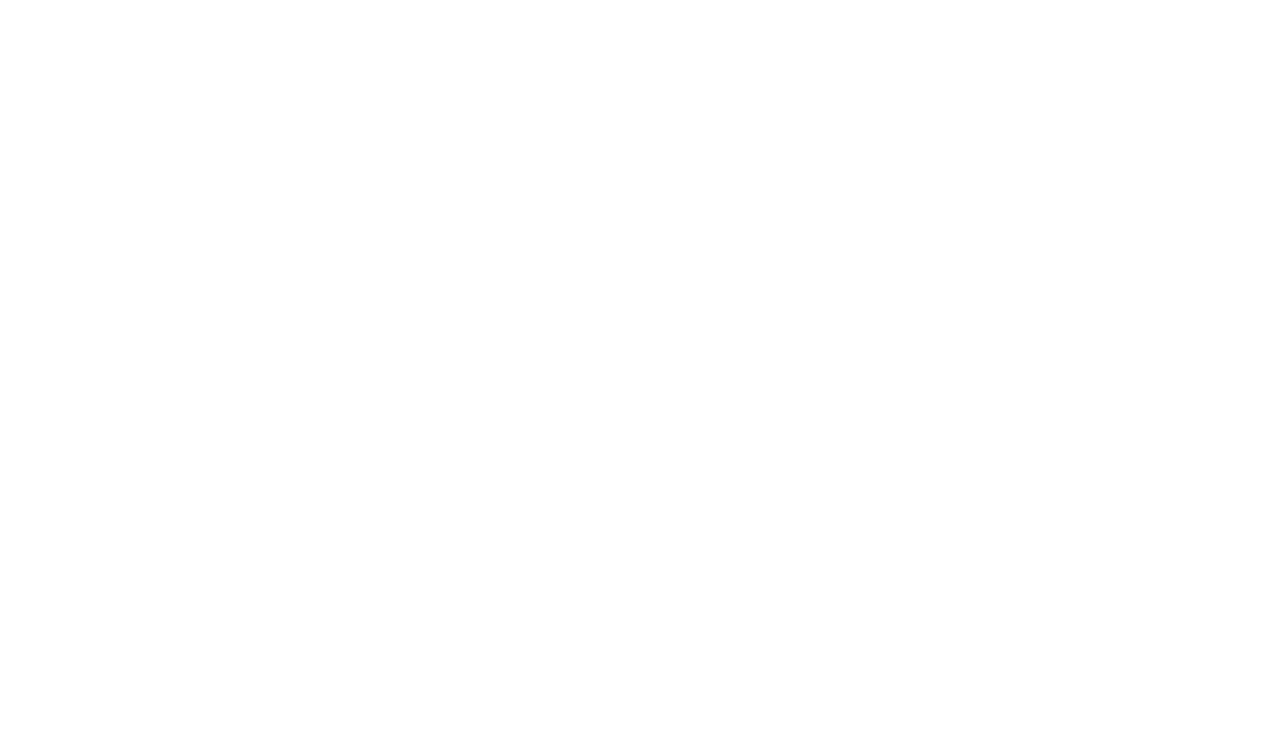
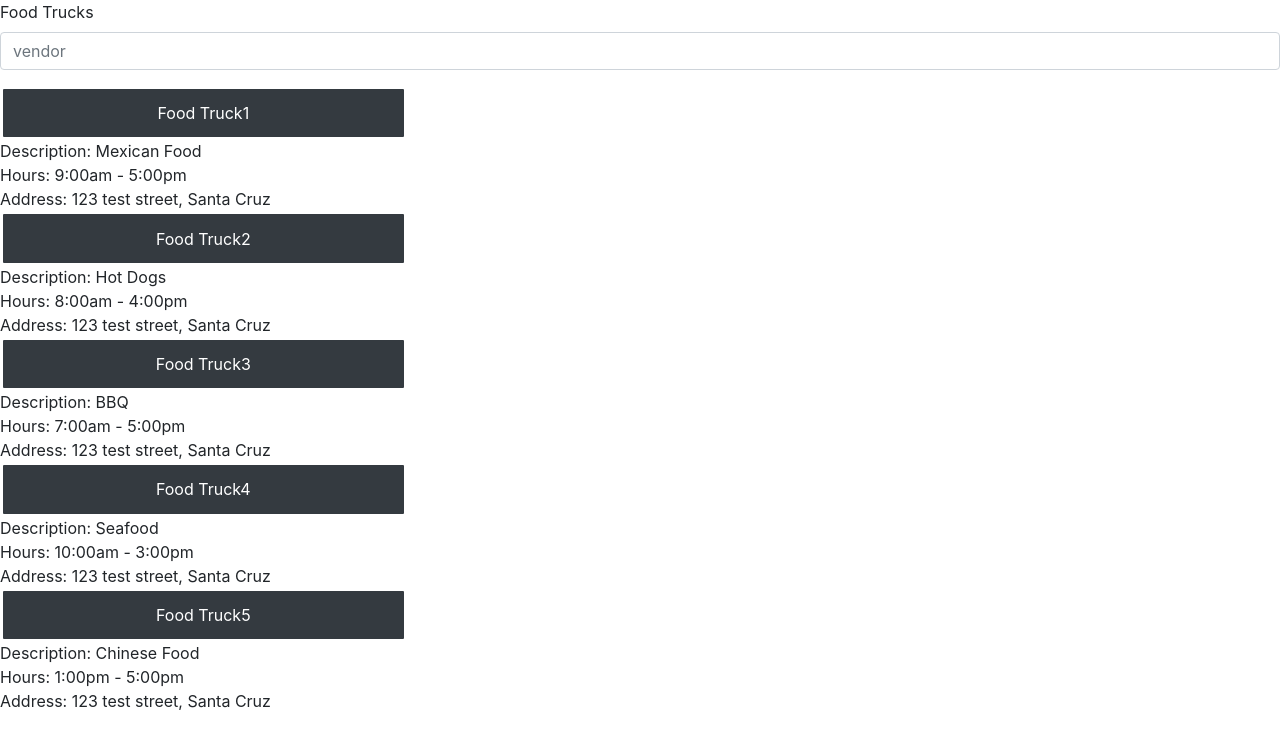
Before and after one commit to julioahurtado/Truck-d, a React (Create React App) app in the folder UI-Files/: page /customer/foodtrucks in a window 1280 px wide. Shown: the top 748 px of the page. Built offline with nearby package versions, Linux system fonts and the light colour scheme.

Commit message:
Customer vendor list ui

```diff
--- a/UI-Files/src/modules/Customer/css/Style.css
+++ b/UI-Files/src/modules/Customer/css/Style.css
@@ -1,8 +1,21 @@
-.container{
+.customer{
     display: flex;
     flex-direction: column;
-    justify-content: center;
     align-items: center;
-    text-align: center;
-    min-height: 100vh;
+    flex-grow: 0;
+    padding: 3%;
 }
+img{
+    width:30%;
+}
+.img{
+    align-items: center;
+}
+.vendorname{
+    position: relative;
+    display: block;
+    margin-bottom: -1px;
+    border: 3px solid rgb(255, 255, 255);
+    padding: 3%;
+    width:100%;
+}
--- /dev/null
+++ b/UI-Files/src/modules/Customer/pages/CustomerFoodTruckElement.tsx
@@ -0,0 +1,26 @@
+import * as React from 'react'
+import CustomerFoodTrucks from './CustomerFoodTrucks'
+import { Button, Row } from 'react-bootstrap'
+import '../css/Style.css';
+interface CustomerFoodTruckElementProps {
+    vendorName: String;
+    vendorDescription: String;
+    vendorHours: String;
+    vendorAddress: String;
+}
+
+
+export default class CustomerFoodTruckElement extends React.Component<CustomerFoodTruckElementProps> {
+    render() {
+        return (
+            <div>
+                <Button variant="dark" className="vendorname">{this.props.vendorName}
+                </Button>
+                <div>Description: {this.props.vendorDescription} </div>
+                <div>Hours: {this.props.vendorHours}</div>
+                <div>Address: {this.props.vendorAddress}</div>
+            </div>
+
+        )
+    }
+}
--- /dev/null
+++ b/UI-Files/src/modules/Customer/pages/CustomerFoodTrucks.tsx
@@ -0,0 +1,50 @@
+
+import * as React from 'react'
+import { Form, Row, Col, ListGroup } from 'react-bootstrap'
+import CustomerFoodTrucksElement from './CustomerFoodTruckElement'
+
+
+
+export default class CustomerFoodTrucks extends React.Component<any> {
+    render() {
+        return (
+            <div>
+                <Form>
+                    <Form.Group controlId="formBasicPassword">
+                        <Form.Label>Food Trucks</Form.Label>
+                        <Form.Control type="foodtruck" placeholder="vendor" />
+                    </Form.Group>
+                </Form>
+                <Row>
+                    <Col sm={4}>
+                        <CustomerFoodTrucksElement vendorName="Food Truck1"
+                            vendorDescription="Mexican Food"
+                            vendorHours="9:00am - 5:00pm"
+                            vendorAddress="123 test street, Santa Cruz">
+                        </CustomerFoodTrucksElement>
+                        <CustomerFoodTrucksElement vendorName="Food Truck2"
+                            vendorDescription="Hot Dogs"
+                            vendorHours="8:00am - 4:00pm"
+                            vendorAddress="123 test street, Santa Cruz">
+                        </CustomerFoodTrucksElement>
+                        <CustomerFoodTrucksElement vendorName="Food Truck3"
+                            vendorDescription="BBQ"
+                            vendorHours="7:00am - 5:00pm"
+                            vendorAddress="123 test street, Santa Cruz">
+                        </CustomerFoodTrucksElement>
+                        <CustomerFoodTrucksElement vendorName="Food Truck4"
+                            vendorDescription="Seafood"
+                            vendorHours="10:00am - 3:00pm"
+                            vendorAddress="123 test street, Santa Cruz">
+                        </CustomerFoodTrucksElement>
+                        <CustomerFoodTrucksElement vendorName="Food Truck5"
+                            vendorDescription="Chinese Food"
+                            vendorHours="1:00pm - 5:00pm"
+                            vendorAddress="123 test street, Santa Cruz">
+                        </CustomerFoodTrucksElement>
+                    </Col>
+                </Row>
+            </div>
+        )
+    }
+}
--- a/UI-Files/src/modules/Customer/pages/CustomerLandingPage.tsx
+++ b/UI-Files/src/modules/Customer/pages/CustomerLandingPage.tsx
@@ -1,27 +1,47 @@
 import * as React from 'react'
-import  { Router, Link, Switch, Route, useRouteMatch} from 'react-router-dom'
+import { Router, Link, Switch, Route, useRouteMatch } from 'react-router-dom'
 import history from '../../History/history'
 import CustomerCart from './CustomerCart'
 import CustomerMenu from './CustomerMenuPage'
+import CustomerFoodTrucks from './CustomerFoodTrucks'
+import { Button, Container, Col, Row } from 'react-bootstrap'
+import '../css/Style.css';
 
 
 
-interface CustomerLandingPageProps{
+interface CustomerLandingPageProps {
 }
 
 export default class CustomerLandingPage extends React.Component<any> {
-    render(){
+    render() {
         var CustomerMenuName = 'TestRestaurant'
         return (
             <Router history={history}>
                 <Switch>
                     <Route path={'/customer'} exact={true}>
-                        <Link to={'/customer/cart'}>
-                            <button>Checkout</button>
-                        </Link>
-                        <Link to={`/customer/menu/${CustomerMenuName}`}>
-                            <button>Menu</button>
-                        </Link>
+                        <Container>
+                            <Col className="customer">
+                                <Row>
+                                    <Link to={'/customer/cart'}>
+                                        <Button variant="warning">Checkout</Button>
+                                    </Link>
+                                </Row>
+                            </Col>
+                            <Col className="customer">
+                                <Row>
+                                    <Link to={`/customer/menu/${CustomerMenuName}`}>
+                                        <Button variant="danger">Menu</Button>
+                                    </Link>
+                                </Row>
+                            </Col>
+                            <Col className="customer">
+                                <Row>
+                                    <Link to={`/customer/foodtrucks`}>
+                                        <Button variant="danger">Food Trucks</Button>
+                                    </Link>
+                                </Row>
+                            </Col>
+                        </Container>
                     </Route>
                     <Route path={'/customer/cart'}>
                         <CustomerCart>
@@ -32,6 +52,10 @@ export default class CustomerLandingPage extends React.Component<any> {
                             RestaurantName={CustomerMenuName}>
                         </CustomerMenu>
                     </Route>
+                    <Route path={'/customer/foodtrucks'}>
+                        <CustomerFoodTrucks>
+                        </CustomerFoodTrucks>
+                    </Route>
                 </Switch>
             </Router>
         )
--- a/UI-Files/src/modules/LandingPage/pages/LandingPage.tsx
+++ b/UI-Files/src/modules/LandingPage/pages/LandingPage.tsx
@@ -23,12 +23,12 @@ export default class LandingPage extends React.Component<any> {
                             <Row>
                                 <Col className="Customer">
                                     <Link to={'/customer'} >
-                                        <Button variant="primary">Customer</Button>
+                                        <Button variant="warning">Customer</Button>
                                     </Link>
                                 </Col>
                                 <Col className="Vendor" >
                                     <Link to={'/vendor'} >
-                                        <Button variant="primary">Vendor</Button>
+                                        <Button variant="danger">Vendor</Button>
                                     </Link>
                                 </Col>
                             </Row>
```
Also changed, not shown: 1 other file (tests, documents, lock files or other folders).
